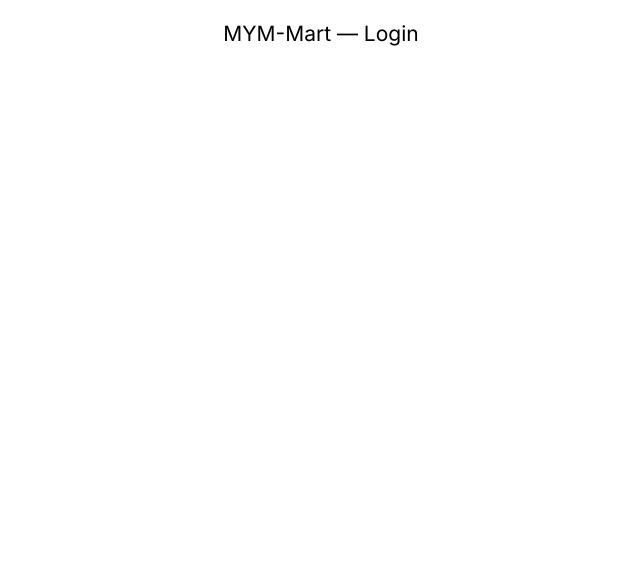
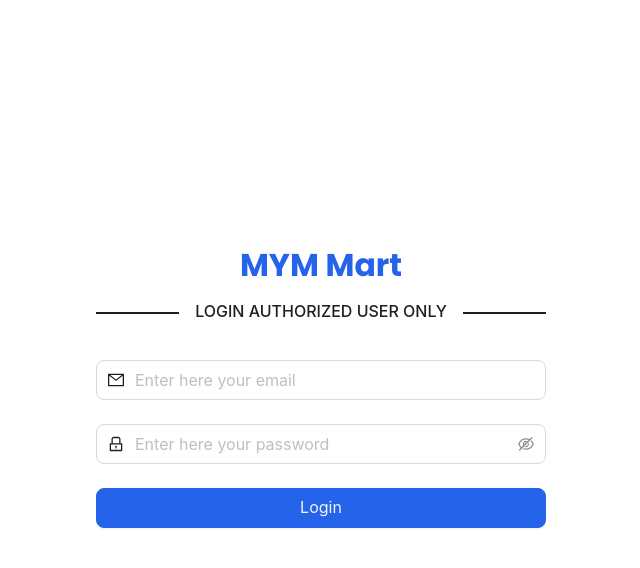
Before and after one commit to ReactApex/mern-e-commerce-app, a React (Create React App) app in the folder mym-mart-admin-panel/: page /auth/login in a window 1280 px wide. Shown: the top 568 px of the page, without its empty margins (319-959 px from the left). Built offline with nearby package versions, Linux system fonts and the light colour scheme.

Commit message:
admin panel home, error, login page new layout design

```diff
--- a/mym-mart-admin-panel/public/index.html
+++ b/mym-mart-admin-panel/public/index.html
@@ -29,7 +29,7 @@
     <link href="https://fonts.googleapis.com/css2?family=Inter:wght@300;400;700&display=swap" rel="stylesheet" />
 
     <!-- webpage title -->
-    <title>MYM-Mart — Admin Panel</title>
+    <title>MYM Mart — Admin Panel</title>
   </head>
   <body>
     <noscript>You need to enable JavaScript to run this app.</noscript>
--- a/mym-mart-admin-panel/src/App.js
+++ b/mym-mart-admin-panel/src/App.js
@@ -12,7 +12,7 @@ function App() {
         <Route path='/' element={<Home />} />
 
         {/* DASHBOARD ROUTE */}
-        <Route path='/dashboard/:tab' element={(<Dashboard />)} />
+        <Route path='/dashboard' element={(<Dashboard />)} />
 
         {/* LOGIN ROUTE */}
         <Route path='/auth/login' element={(<Login />)} />
--- /dev/null
+++ b/mym-mart-admin-panel/src/hooks/useTimeout.jsx
@@ -0,0 +1,27 @@
+import {
+  useCallback, useEffect, useMemo, useRef
+} from 'react';
+
+export default function useTimeout(callback, delay) {
+  const timeoutRef = useRef();
+  const callbackRef = useRef(callback);
+
+  useEffect(() => { callbackRef.current = callback; }, [callback]);
+  useEffect(() => () => clearTimeout(timeoutRef.current), []);
+
+  const memoizedCallback = useCallback(
+    (args) => {
+      if (timeoutRef.current) {
+        clearTimeout(timeoutRef.current);
+      }
+
+      timeoutRef.current = setTimeout(() => {
+        timeoutRef.current = null;
+        callbackRef.current?.(args);
+      }, delay);
+    },
+    [delay, timeoutRef, callbackRef]
+  );
+
+  return useMemo(() => [memoizedCallback], [memoizedCallback]);
+}
--- a/mym-mart-admin-panel/src/index.css
+++ b/mym-mart-admin-panel/src/index.css
@@ -78,3 +78,15 @@ a {
 }
 
 /* antd customize end */
+
+/* app entry style start */
+
+.default-transition {
+  @apply transition-all duration-200;
+}
+
+.app-branding-text {
+  @apply text-3xl text-center text-color-primary font-text-font font-bold default-transition md:text-4xl hover:text-color-secondary;
+}
+
+/* app entry style end */
--- a/mym-mart-admin-panel/src/pages/Dashboard.jsx
+++ b/mym-mart-admin-panel/src/pages/Dashboard.jsx
@@ -1,12 +1,12 @@
 import React from 'react';
 
 function Dashboard() {
-  window.document.title = 'MYM-Mart — Dashboard';
+  window.document.title = 'MYM Mart — Dashboard';
 
   return (
     <div>
-      <h2 className='text-h2-font-size text-center font-medium pt-5'>
-        MYM-Mart — Dashboard
+      <h2 className='text-h2-font-size text-center font-text-font font-medium pt-10'>
+        MYM Mart — Dashboard
       </h2>
     </div>
   );
--- a/mym-mart-admin-panel/src/pages/Error.jsx
+++ b/mym-mart-admin-panel/src/pages/Error.jsx
@@ -1,13 +1,29 @@
+import { Button, Result } from 'antd';
 import React from 'react';
+import { Link } from 'react-router-dom';
 
 function Error() {
-  window.document.title = 'MYM-Mart — Error';
+  window.document.title = 'MYM Mart — Error';
 
   return (
-    <div>
-      <h2 className='text-h2-font-size text-center font-medium pt-5'>
-        MYM-Mart — Error
-      </h2>
+    <div className='h-screen flex flex-col items-center justify-center'>
+      <Result
+        className='font-text-font font-medium'
+        status='404'
+        title='404 - Error Page!'
+        subTitle='Sorry, the page you visited does not exist.'
+        extra={(
+          <Link to='/dashboard'>
+            <Button
+              type='primary'
+              shape='round'
+              size='large'
+            >
+              Back To Dashboard
+            </Button>
+          </Link>
+        )}
+      />
     </div>
   );
 }
--- a/mym-mart-admin-panel/src/pages/Home.jsx
+++ b/mym-mart-admin-panel/src/pages/Home.jsx
@@ -1,13 +1,32 @@
+import { SmileOutlined } from '@ant-design/icons';
+import { Button, Result } from 'antd';
 import React from 'react';
+import { Link } from 'react-router-dom';
 
 function Home() {
-  window.document.title = 'MYM-Mart — Home';
+  window.document.title = 'MYM Mart — Home';
 
   return (
-    <div>
-      <h2 className='text-h2-font-size text-center font-medium pt-5'>
-        MYM-Mart — Home
-      </h2>
+    <div className='h-screen flex flex-col items-center justify-center'>
+      <Result
+        title={(
+          <h2 className='text-lg font-text-font font-medium md:text-3xl'>
+            Welcome to MYM Mart Admin Panel!
+          </h2>
+        )}
+        icon={<SmileOutlined />}
+        extra={(
+          <Link to='/dashboard'>
+            <Button
+              type='primary'
+              shape='round'
+              size='large'
+            >
+              Go To Dashboard
+            </Button>
+          </Link>
+        )}
+      />
     </div>
   );
 }
--- a/mym-mart-admin-panel/src/pages/Login.jsx
+++ b/mym-mart-admin-panel/src/pages/Login.jsx
@@ -1,14 +1,88 @@
-import React from 'react';
+import { LockOutlined, MailOutlined } from '@ant-design/icons';
+import {
+  Alert, Button, Divider, Form, Input
+} from 'antd';
+import React, { useState } from 'react';
+import { Link } from 'react-router-dom';
+import useTimeout from '../hooks/useTimeout';
 
 function Login() {
-  window.document.title = 'MYM-Mart — Login';
+  window.document.title = 'MYM Mart — Login';
+  const [errMsg, setErrMsg] = useState('');
+
+  // timeout callback
+  const [timeout] = useTimeout(() => {
+    setErrMsg('');
+  }, 2000);
+
+  timeout();
+
+  const onFinish = (values) => {
+    // eslint-disable-next-line no-console
+    console.log(values);
+  };
 
   return (
-    <div>
-      <h2 className='text-h2-font-size text-center font-medium pt-5'>
-        MYM-Mart — Login
-      </h2>
-    </div>
+    <section className='flex flex-col h-screen items-center justify-center'>
+      <div className='w-[90%] md:w-[450px]'>
+        <Link to='/'>
+          <h2 className='app-branding-text'>
+            MYM Mart
+          </h2>
+        </Link>
+
+        <Divider className='!mb-10'>LOGIN AUTHORIZED USER ONLY</Divider>
+        {errMsg && <Alert message={errMsg} type='error' className='!text-center' />}
+
+        <Form
+          name='mym-mart-login'
+          className='login-form mt-5'
+          initialValues={{ remember: true }}
+          onFinish={onFinish}
+          size='large'
+        >
+          <Form.Item
+            name='email'
+            rules={[{
+              type: 'email',
+              required: true,
+              message: 'Please input your Email!'
+            }]}
+          >
+            <Input
+              prefix={<MailOutlined className='site-form-item-icon mr-2' />}
+              placeholder='Enter here your email'
+            />
+          </Form.Item>
+
+          <Form.Item
+            name='password'
+            rules={[{
+              required: true,
+              message: 'Please input your Password!'
+            }]}
+          >
+            <Input.Password
+              prefix={<LockOutlined className='site-form-item-icon mr-2' />}
+              placeholder='Enter here your password'
+              type='password'
+            />
+          </Form.Item>
+
+          {/* FORM SUBMIT BUTTON */}
+          <Form.Item>
+            <Button
+              className='login-form-button'
+              htmlType='submit'
+              type='primary'
+              block
+            >
+              Login
+            </Button>
+          </Form.Item>
+        </Form>
+      </div>
+    </section>
   );
 }
 
```
